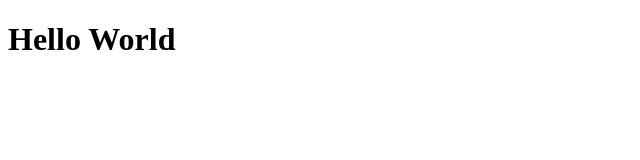
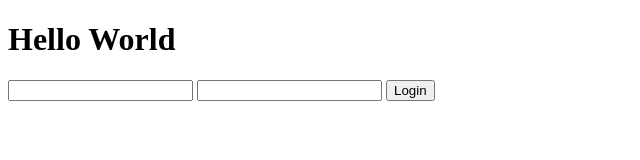
Before and after one commit to FatihAkbar/KelasOnline, a plain HTML site: page login.html in a window 1280 px wide. Shown: the whole page, without its empty margins (0-640 px from the left). Drawn offline with Linux system fonts and the light colour scheme.

Commit message:
Add form at login.html and link in index.html

```diff
--- a/login.html
+++ b/login.html
@@ -7,5 +7,10 @@
 </head>
 <body>
 	<h1>Hello World</h1>
+	<form action="post">
+		<input type="text" name="username" id="username">
+		<input type="password" name="password" id="password">
+		<input type="button" value="Login">
+	</form>
 </body>
 </html>
```
Also changed, not shown: index.html (+1 -1 lines).
